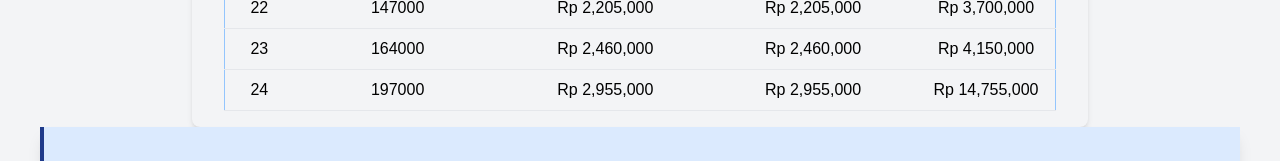
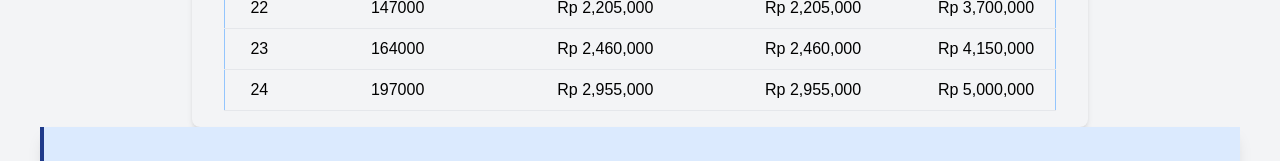
Before and after one commit to jefryKurniawan/cv-aditya-teknik, a Next.js app: page /pelayanan/estimasibiaya in a window 1280 px wide. Shown: the part 1881-2042 px from the top of the page. Built offline with nearby package versions, Linux system fonts and the light colour scheme.

Commit message:
part 2 price

```diff
--- a/src/app/pelayanan/estimasibiaya/page.tsx
+++ b/src/app/pelayanan/estimasibiaya/page.tsx
@@ -30,7 +30,7 @@ export default function EstimasiBiaya () {
     { daya: 131000, nidi: "Rp 1,965,000", slo: "Rp 1,965,000",  total: "Rp 3,330,000" },
     { daya: 147000, nidi: "Rp 2,205,000", slo: "Rp 2,205,000", total: "Rp 3,700,000" },
     { daya: 164000,nidi: "Rp 2,460,000", slo: "Rp 2,460,000", total: "Rp 4,150,000" },
-    { daya: 197000, nidi: "Rp 2,955,000", slo: "Rp 2,955,000", total: "Rp 14,755,000" },
+    { daya: 197000, nidi: "Rp 2,955,000", slo: "Rp 2,955,000", total: "Rp 5,000,000" },
   ];
 
   return (
--- a/src/app/pelayanan/persurat/permohonan.tsx
+++ b/src/app/pelayanan/persurat/permohonan.tsx
@@ -85,7 +85,7 @@ export default function Permohonan () {
                     <div>
                         <label htmlFor="" className="block ">Daya PLN (VA) NIDI + SLO</label>
                         <select className="block w-full px-3.5 py-2  ring-1 ring-inset placeholder:text-gray-400 focus:ring-2 focus:ring-inset focus:ring-indigo-600" value={formData.daya} onChange={(e) => setFormData({ ...formData, daya: e.target.value })} required onInvalid={(e: React.InvalidEvent<HTMLSelectElement>) => e.target.setCustomValidity("Masukan Daya PLN Anda!")} onInput={(e: React.FormEvent<HTMLSelectElement>) => e.currentTarget.setCustomValidity('')}>
-                            <option value="">Pilih Daya</option><option value="450">450VA Rp.70.000</option><option value="900">900VA Rp.100.000</option> <option value="1300">1.300VA Rp.140.000</option><option value="2200">2.200VA Rp.160.000</option> <option value="3500">3.500VA Rp.170.000</option><option value="4400">4.400VA Rp.240.000</option><option value="5500">5.500VA Rp.265.000</option><option value="6600">6.600VA Rp.296.000</option><option value="7700">7.700VA Rp.420.000</option><option value="10600">10.600VA Rp.450.000</option><option value="11000">11.000VA Rp.470.000</option> <option value="13200">13.200VA Rp.650.000</option><option value="16500">16.500VA Rp.700.000</option><option value="23000">23.000VA Rp.978.000</option> <option value="33200">33.200VA Rp.1,112.000</option><option value="41000">41.000VA Rp.1,410.000</option> <option value="53000">53.000VA Rp.1,800.000</option> <option value="66000">66.000VA Rp.2,500.000</option> <option value="82500">82.500VA Rp.2,550.000</option><option value="105000">105.000VA Rp.2,660.000</option><option value="131200">131.200VA Rp.3,330.000</option><option value="147000">147.000VA Rp.3,700.000</option> <option value="164000">164.000VA Rp.4,150.000</option><option value="197000">197.000VA Rp.14.775.000</option>
+                            <option value="">Pilih Daya</option><option value="450">450VA Rp.70.000</option><option value="900">900VA Rp.100.000</option> <option value="1300">1.300VA Rp.140.000</option><option value="2200">2.200VA Rp.160.000</option> <option value="3500">3.500VA Rp.170.000</option><option value="4400">4.400VA Rp.240.000</option><option value="5500">5.500VA Rp.265.000</option><option value="6600">6.600VA Rp.296.000</option><option value="7700">7.700VA Rp.420.000</option><option value="10600">10.600VA Rp.450.000</option><option value="11000">11.000VA Rp.470.000</option> <option value="13200">13.200VA Rp.650.000</option><option value="16500">16.500VA Rp.700.000</option><option value="23000">23.000VA Rp.978.000</option> <option value="33200">33.200VA Rp.1,112.000</option><option value="41000">41.000VA Rp.1,410.000</option> <option value="53000">53.000VA Rp.1,800.000</option> <option value="66000">66.000VA Rp.2,500.000</option> <option value="82500">82.500VA Rp.2,550.000</option><option value="105000">105.000VA Rp.2,660.000</option><option value="131200">131.200VA Rp.3,330.000</option><option value="147000">147.000VA Rp.3,700.000</option> <option value="164000">164.000VA Rp.4,150.000</option><option value="197000">197.000VA Rp.5.000.000</option>
                         </select>
                     </div>
 
```
